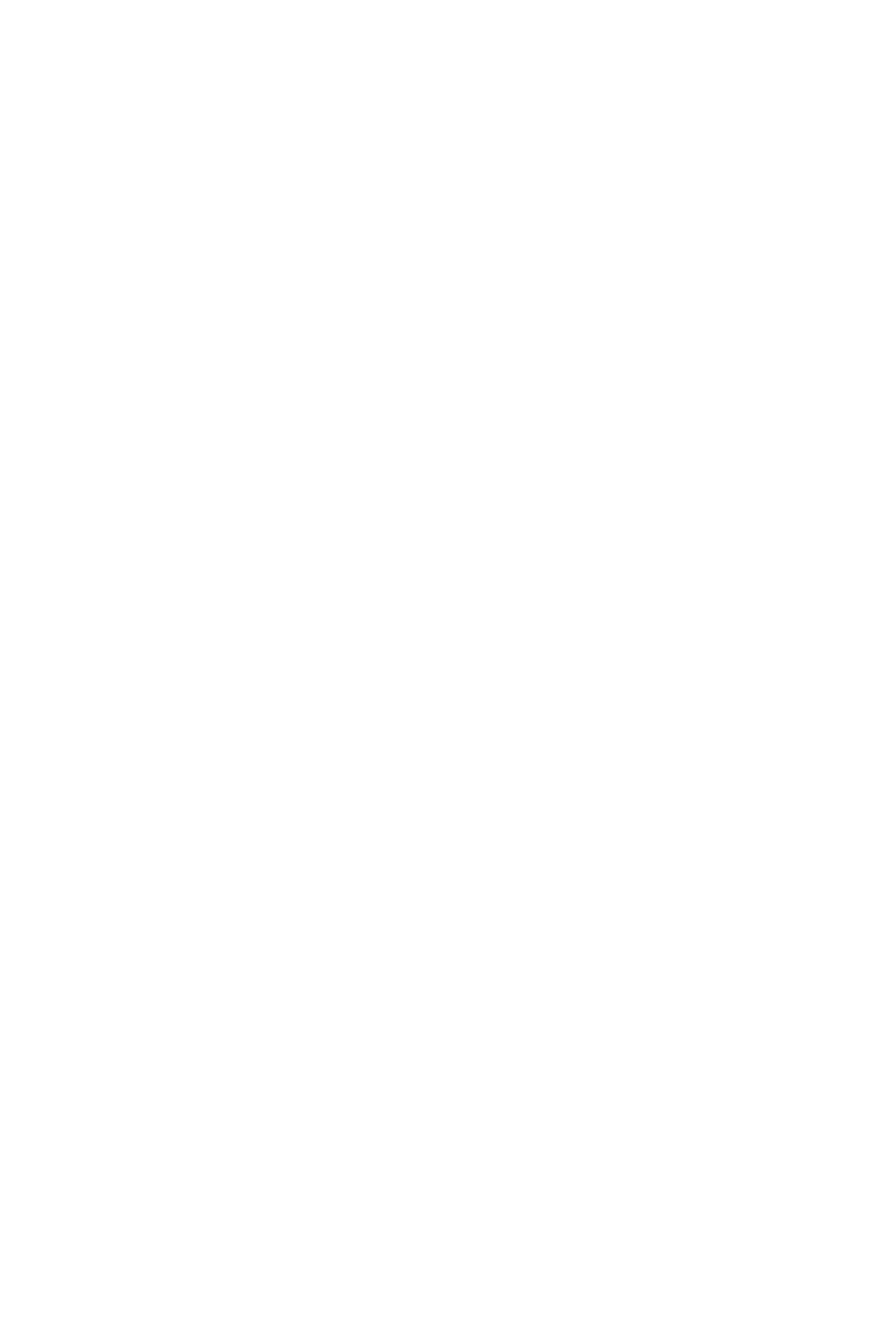
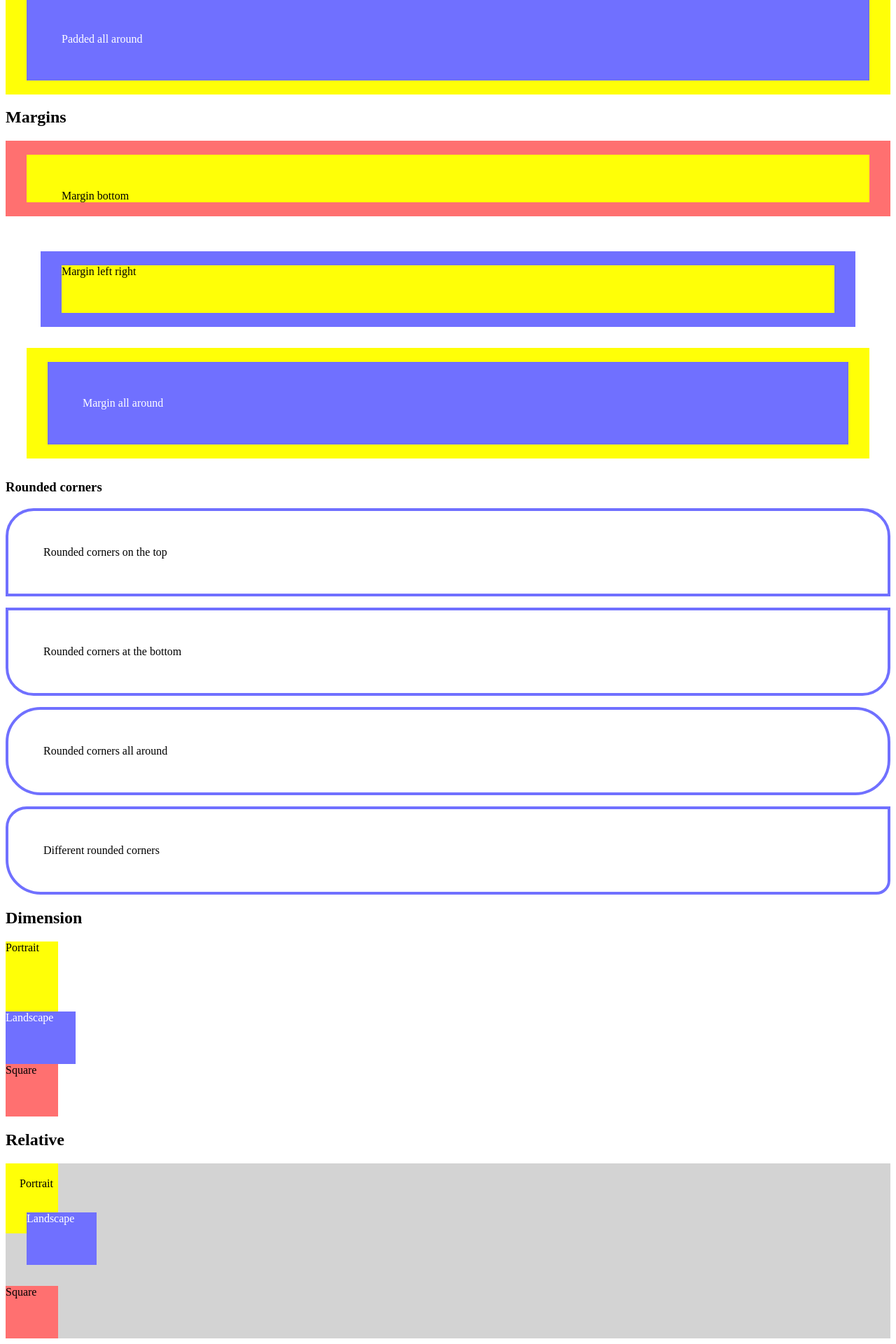
Before and after one commit to SizhuQu/kanbas-react-web-app, a React (Create React App) app: page /#/Labs/Lab2 in a window 1280 px wide. Shown: the part 1444-3364 px from the top of the page at 70% size. Before the commit the page ends 1154 px from the top, so only its background shows below. Built offline with nearby package versions, Linux system fonts and the light colour scheme.

Commit message:
changes 3.1.13

```diff
--- /dev/null
+++ b/src/Labs/Lab2/Corners.tsx
@@ -0,0 +1,27 @@
+export default function Corners() {
+    return (
+        <div id="wd-css-borders">
+            <h3>Rounded corners</h3>
+            <p className="wd-rounded-corners-top wd-border-thin
+                wd-border-blue wd-border-solid wd-padding-fat">
+                Rounded corners on the top
+            </p>
+
+            <p className="wd-rounded-corners-bottom
+                wd-border-thin wd-border-blue wd-border-solid
+                wd-padding-fat">
+                Rounded corners at the bottom
+            </p>
+            <p className="wd-rounded-corners-all-around
+                wd-border-thin wd-border-blue wd-border-solid
+                wd-padding-fat">
+                Rounded corners all around
+            </p>
+            <p className="wd-rounded-corners-inline
+                wd-border-thin wd-border-blue wd-border-solid
+                wd-padding-fat">
+                Different rounded corners
+            </p>
+        </div>
+    );
+}
--- /dev/null
+++ b/src/Labs/Lab2/Dimensions.tsx
@@ -0,0 +1,18 @@
+export default function Dimensions() {
+    return (
+        <div id="wd-css-dimensions">
+        <h2>Dimension</h2>
+        <div>
+            <div className="wd-dimension-portrait wd-bg-color-yellow">
+                Portrait
+            </div>
+            <div className="wd-dimension-landscape wd-bg-color-blue
+                wd-fg-color-white">
+                Landscape
+            </div>
+            <div className="wd-dimension-square wd-bg-color-red">
+                Square</div>
+        </div>
+    </div>
+    );
+}
--- /dev/null
+++ b/src/Labs/Lab2/Margins.tsx
@@ -0,0 +1,32 @@
+export default function Margins() {
+    return (
+        <div id="wd-css-margins">
+            <h2>Margins</h2>
+            <div
+                className="wd-margin-bottom
+                    wd-padded-top-left
+                    wd-border-fat wd-border-red
+                    wd-border-solid
+                    wd-bg-color-yellow">
+                Margin bottom
+            </div>
+            <div
+                className="wd-margin-right-left
+                    wd-padded-bottom-right
+                    wd-border-fat wd-border-blue
+                    wd-border-solid
+                    wd-bg-color-yellow">
+                Margin left right
+            </div>
+            <div
+                className="wd-margin-all-around
+                    wd-padding-fat wd-border-fat
+                    wd-border-yellow
+                    wd-border-solid
+                    wd-bg-color-blue
+                    wd-fg-color-white">
+                Margin all around
+            </div>
+        </div>
+    );
+}
--- /dev/null
+++ b/src/Labs/Lab2/Padding.tsx
@@ -0,0 +1,24 @@
+export default function Padding() {
+    return (
+        <div id="wd-css-paddings">
+            <h2>Padding</h2>
+            <div className="wd-padded-top-left wd-border-fat
+                wd-border-red wd-border-solid
+                wd-bg-color-yellow">
+                Padded top left
+            </div>
+
+            <div className="wd-padded-bottom-right wd-border-fat
+                wd-border-blue wd-border-solid
+                wd-bg-color-yellow">
+                Padded bottom right
+            </div>
+
+            <div className="wd-padding-fat wd-border-fat
+                wd-border-yellow wd-border-solid
+                wd-bg-color-blue wd-fg-color-white">
+                Padded all around
+            </div>
+        </div>
+    );
+}
--- /dev/null
+++ b/src/Labs/Lab2/Positions.tsx
@@ -0,0 +1,20 @@
+export default function Positions() {
+    return (
+        <div id="wd-css-position-relative">
+            <h2>Relative</h2>
+            <div className="wd-bg-color-gray">
+                <div className="wd-bg-color-yellow
+                    wd-dimension-portrait">
+                    <div className="wd-pos-relative-nudge-down-right">
+                        Portrait</div></div>
+                <div className="wd-pos-relative-nudge-up-right
+                    wd-bg-color-blue wd-fg-color-white
+                    wd-dimension-landscape">
+                    Landscape</div>
+                <div className="wd-bg-color-red wd-dimension-square">
+                    Square</div>
+            </div>
+        </div>
+
+    );
+}
--- a/src/Labs/Lab2/index.css
+++ b/src/Labs/Lab2/index.css
@@ -6,6 +6,7 @@
     background-color: red;
     color: white;
 }
+
 p#wd-id-selector-2 {
     background-color: yellow;
     color: black;
@@ -20,56 +21,152 @@
     background-color: red;
     color: white;
 }
-.wd-selector-2 > .wd-selector-3 > .wd-selector-4 {
+
+.wd-selector-2>.wd-selector-3>.wd-selector-4 {
     background-color: yellow;
     color: blue;
 }
 
-.wd-fg-color-black { color: black; }
-.wd-fg-color-white { color: white; }
-.wd-fg-color-blue { color: #7070ff; }
-.wd-fg-color-red { color: #ff7070; }
-.wd-fg-color-green { color: green; }
+.wd-fg-color-black {
+    color: black;
+}
+
+.wd-fg-color-white {
+    color: white;
+}
+
+.wd-fg-color-blue {
+    color: #7070ff;
+}
+
+.wd-fg-color-red {
+    color: #ff7070;
+}
+
+.wd-fg-color-green {
+    color: green;
+}
 
 .wd-bg-color-yellow {
     background-color: #ffff07;
 }
+
 .wd-bg-color-blue {
     background-color: #7070ff;
 }
+
 .wd-bg-color-red {
     background-color: #ff7070;
 }
+
 .wd-bg-color-green {
     background-color: green;
 }
+
 .wd-bg-color-gray {
-   background-color: lightgray;
+    background-color: lightgray;
 }
 
 .wd-border-fat {
-    border-width: 20px 30px 20px 30px; }
+    border-width: 20px 30px 20px 30px;
+}
+
 .wd-border-thin {
-    border-width: 4px; }
+    border-width: 4px;
+}
+
 .wd-border-solid {
-    border-style: solid; }
+    border-style: solid;
+}
+
 .wd-border-dashed {
-    border-style: dashed; }
+    border-style: dashed;
+}
+
 .wd-border-yellow {
-    border-color: #ffff07; }
+    border-color: #ffff07;
+}
+
 .wd-border-red {
-    border-color: #ff7070; }
+    border-color: #ff7070;
+}
+
 .wd-border-blue {
-    border-color: #7070ff; }
+    border-color: #7070ff;
+}
 
 .wd-padded-top-left {
-  padding-top: 50px;
-  padding-left: 50px;
+    padding-top: 50px;
+    padding-left: 50px;
 }
+
 .wd-padded-bottom-right {
     padding-bottom: 50px;
     padding-right: 50px;
 }
+
 .wd-padding-fat {
     padding: 50px;
 }
+
+.wd-margin-bottom {
+    margin-bottom: 50px;
+}
+
+.wd-margin-right-left {
+    margin-left: 50px;
+    margin-right: 50px;
+}
+
+.wd-margin-all-around {
+    margin: 30px;
+}
+
+.wd-rounded-corners-top {
+    border-top-left-radius: 40px;
+    border-top-right-radius: 40px;
+}
+
+.wd-rounded-corners-bottom {
+    border-bottom-left-radius: 40px;
+    border-bottom-right-radius: 40px;
+}
+
+.wd-rounded-corners-all-around {
+    border-radius: 50px;
+}
+
+.wd-rounded-corners-inline {
+    border-radius: 30px 0px 20px 50px;
+}
+
+.wd-dimension-portrait {
+    width: 75px;
+    height: 100px;
+}
+
+.wd-dimension-landscape {
+    width: 100px;
+    height: 75px;
+}
+
+.wd-dimension-square {
+    width: 75px;
+    height: 75px;
+}
+
+.wd-pos-relative-nudge-up-right {
+    position: relative;
+    bottom: 30px;
+    left: 30px;
+}
+
+.wd-pos-relative-nudge-down-right {
+    position: relative;
+    top: 20px;
+    left: 20px;
+}
+
+.wd-pos-relative {
+    position: relative;
+}
--- a/src/Labs/Lab2/index.tsx
+++ b/src/Labs/Lab2/index.tsx
@@ -2,6 +2,11 @@
 import BackgroundColors from "./BackgroundColors";
 import Borders from "./Borders";
 import ForegroundColors from "./ForegroundColors";
+import Padding from "./Padding";
+import Margins from "./Margins";
+import Corners from "./Corners";
+import Dimensions from "./Dimensions";
+import Positions from "./Positions";
 
 export default function Lab2() {
   return (
@@ -53,8 +58,8 @@
               <span className="wd-selector-4">
                 Whereas this span is a direct child of its parent
               </span><br />
-                You can combine these relationships to create specific
-                styles depending on the document structure
+              You can combine these relationships to create specific
+              styles depending on the document structure
             </p>
           </div>
         </div>
@@ -63,6 +68,11 @@
       <BackgroundColors />
       <ForegroundColors />
       <Borders />
+      <Padding />
+      <Margins />
+      <Corners />
+      <Dimensions />
+      <Positions />
     </div>
   );
 }
```
